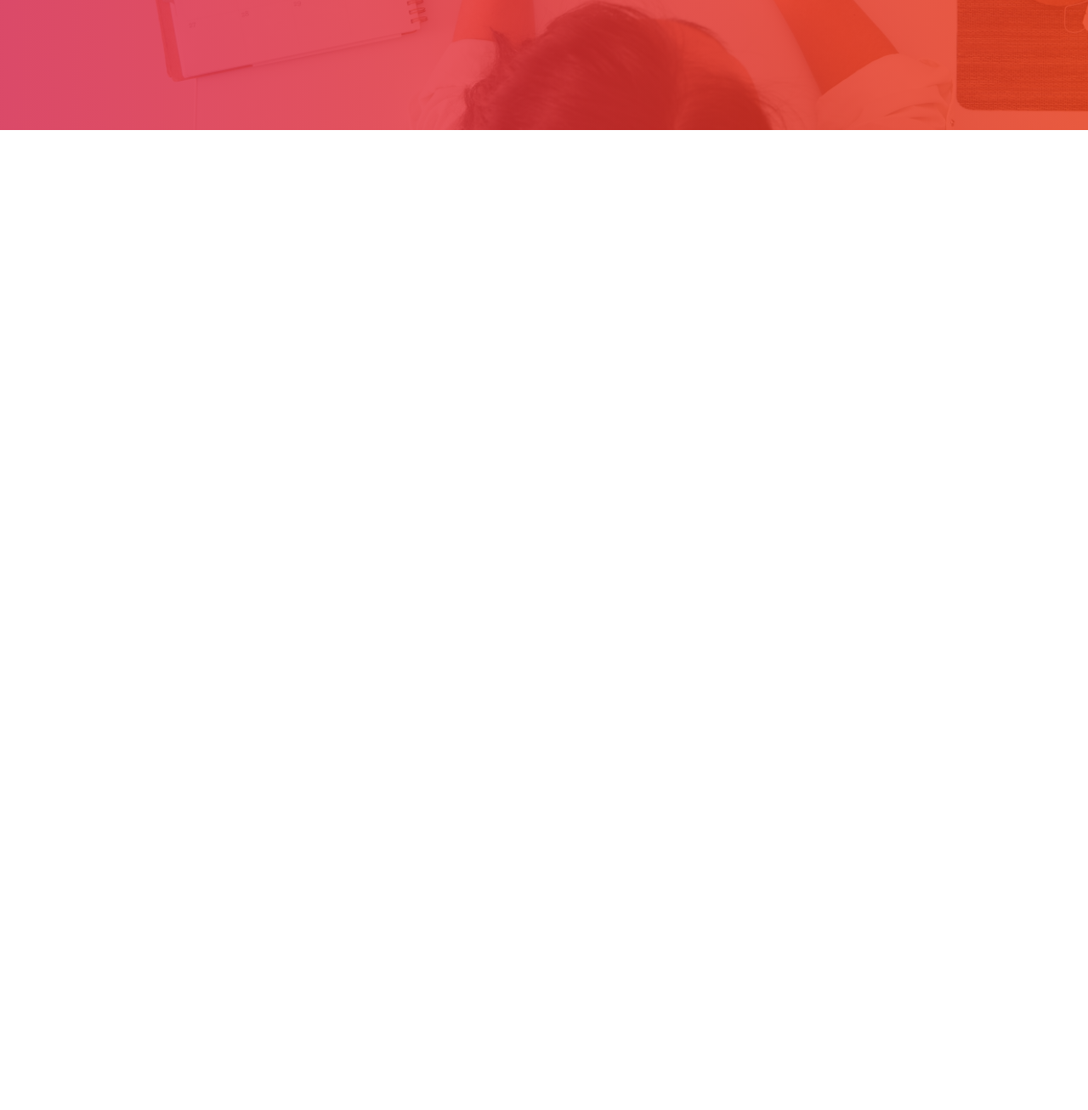
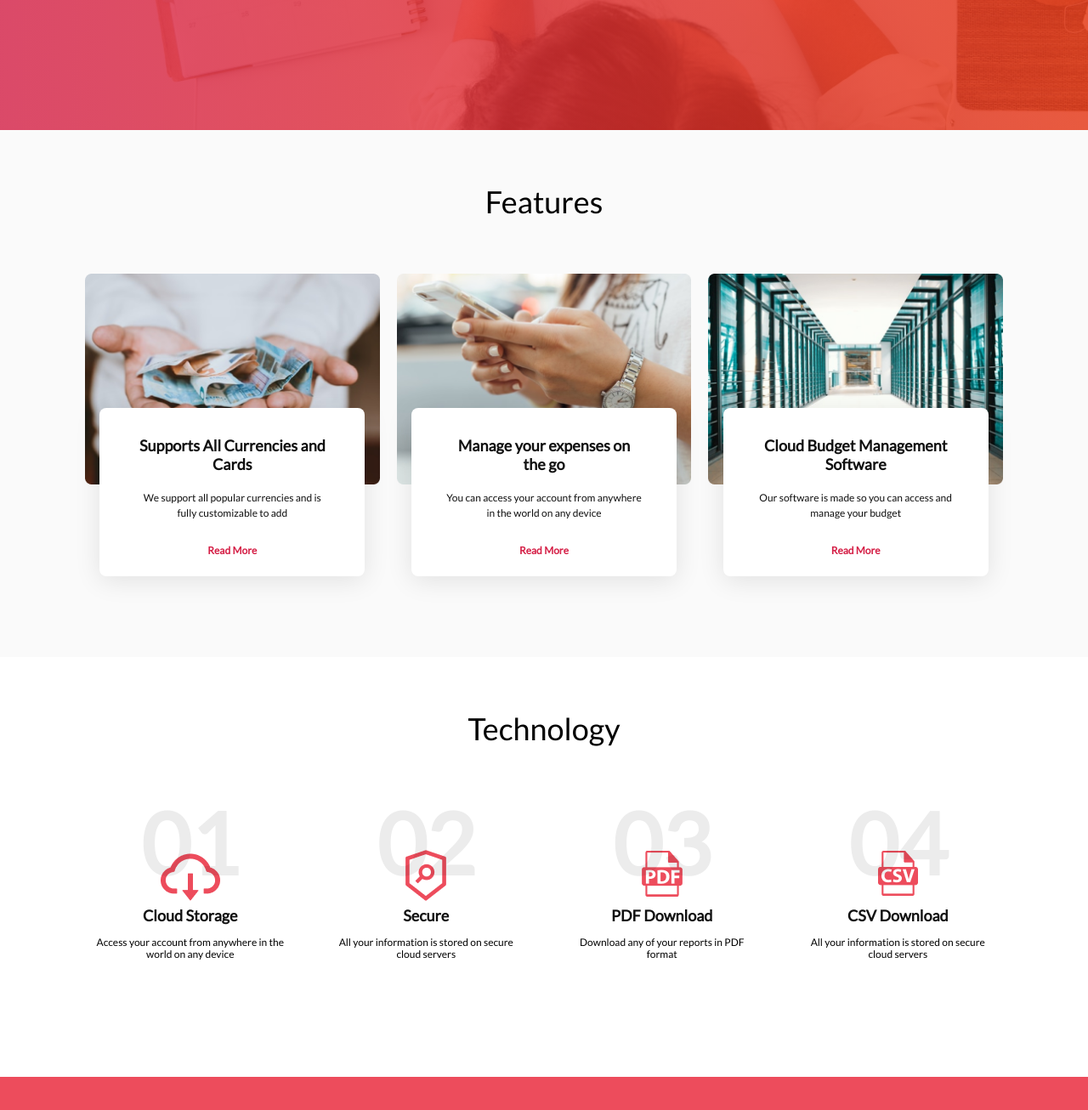
Before and after one commit to Pomorskyi/bold_testTask, a plain HTML site: page index.html in a window 1280 px wide. Shown: the part 658-1964 px from the top of the page at 85% size. Before the commit the page ends 811 px from the top, so only its background shows below. Drawn offline with Linux system fonts and the light colour scheme.

Commit message:
Technology and features sections added

```diff
--- a/index.html
+++ b/index.html
@@ -49,5 +49,72 @@
         </div>
       </div>
     </header>
+    <div class="features">
+      <div class="container">
+        <h3 class="content_h3">Features</h3>
+        <div class="featuresCardsOuter">
+          <div class="feature_card">
+            <img src="./content/features-1.png" alt="features-1" />
+            <div class="feature_card_inner">
+              <h4>Supports All Currencies and Cards</h4>
+              <p>
+                We support all popular currencies and is fully customizable to
+                add
+              </p>
+              <a href="#">Read More</a>
+            </div>
+          </div>
+          <div class="feature_card">
+            <img src="./content/features-2.png" alt="features-2" />
+            <div class="feature_card_inner">
+              <h4>Manage your expenses on the go</h4>
+              <p>
+                You can access your account from anywhere in the world on any
+                device
+              </p>
+              <a href="#">Read More</a>
+            </div>
+          </div>
+          <div class="feature_card">
+            <img src="./content/features-3.png" alt="features-3" />
+            <div class="feature_card_inner">
+              <h4>Cloud Budget Management Software</h4>
+              <p>
+                Our software is made so you can access and manage your budget
+              </p>
+              <a href="#">Read More</a>
+            </div>
+          </div>
+        </div>
+      </div>
+    </div>
+    <div class="technology">
+      <div class="container">
+        <h3 class="content_h3">Technology</h3>
+        <div class="technologyCardsOuter">
+          <div class="technology_card" id="technology1">
+            <h1>01</h1>
+            <h2>Cloud Storage</h2>
+            <p>Access your account from anywhere in the world on any device</p>
+          </div>
+          <div class="technology_card" id="technology2">
+            <h1>02</h1>
+            <h2>Secure</h2>
+            <p>All your information is stored on secure cloud servers</p>
+          </div>
+          <div class="technology_card" id="technology3">
+            <h1>03</h1>
+            <h2>PDF Download</h2>
+            <p>Download any of your reports in PDF format</p>
+          </div>
+          <div class="technology_card" id="technology4">
+            <h1>04</h1>
+            <h2>CSV Download</h2>
+            <p>All your information is stored on secure cloud servers</p>
+          </div>
+        </div>
+      </div>
+    </div>
+    <div class="stayfocused"></div>
   </body>
 </html>
--- a/style/style.css
+++ b/style/style.css
@@ -82,6 +82,7 @@ body {
 }
 
 .header_btn {
+  cursor: pointer;
   text-transform: uppercase;
   display: block;
   margin: 39px auto;
@@ -91,5 +92,163 @@ body {
   font-size: 14px;
   background-color: #fff;
   border: none;
-  border-radius: 10px;
+  border-radius: 6px;
 }
+
+.features {
+  background-color: #fafafa;
+  padding-bottom: 200px;
+}
+
+.content_h3 {
+  margin: 0;
+  padding-top: 63px;
+  text-align: center;
+  font-size: 36px;
+  line-height: 43px;
+  font-weight: 500;
+}
+
+.featuresCardsOuter {
+  display: flex;
+  align-items: center;
+  gap: 10px 20px;
+  margin: 0 15px;
+  padding-top: 63px;
+}
+
+.feature_card {
+  width: 350px;
+  border-radius: 8px;
+  position: relative;
+}
+
+.feature_card > img {
+  object-fit: cover;
+  max-width: 100%;
+}
+
+.feature_card_inner {
+  position: absolute;
+  bottom: -105px;
+  background-color: #fff;
+  width: 90%;
+  height: 198px;
+  left: 5%;
+  box-shadow: 0px 5px 30px rgba(0, 0, 0, 0.1);
+  border-radius: 8px;
+  align-items: center;
+}
+
+.feature_card_inner > h4 {
+  text-align: center;
+  font-weight: 700;
+  font-size: 18px;
+  line-height: 22px;
+  color: #101010;
+  margin: 33px auto 0 auto;
+  max-width: 230px;
+  padding-right: 10px;
+  padding-left: 10px;
+}
+
+.feature_card_inner > p {
+  margin: 20px auto 0 auto;
+  max-width: 230px;
+  height: 57px;
+  text-align: center;
+  font-weight: normal;
+  font-size: 12px;
+  line-height: 150%;
+  color: #101010;
+  padding-right: 10px;
+  padding-left: 10px;
+}
+
+.feature_card_inner > a {
+  text-decoration: none;
+  display: block;
+  margin: 5px auto 0 auto;
+  font-style: normal;
+  font-weight: bold;
+  font-size: 12px;
+  line-height: 150%;
+  text-align: center;
+  color: #d52047;
+  width: fit-content;
+}
+
+.technology {
+  background-color: #fff;
+}
+
+.technologyCardsOuter {
+  display: flex;
+  align-items: center;
+  gap: 10px 30px;
+  margin: 0 15px;
+  padding-top: 52px;
+  padding-bottom: 80px;
+}
+
+.technology_card {
+  width: 255px;
+  height: 256px;
+  border-radius: 8px;
+  position: relative;
+}
+
+.technology_card > h1 {
+  text-align: center;
+  font-weight: bold;
+  font-size: 100px;
+  line-height: 120px;
+  text-align: center;
+  color: rgba(16, 16, 16, 0.08);
+  margin: 0;
+  padding-right: 10px;
+  padding-left: 10px;
+}
+
+.technology_card > h2 {
+  font-weight: bold;
+  font-size: 18px;
+  line-height: 22px;
+  text-align: center;
+  color: #101010;
+  padding-right: 10px;
+  padding-left: 10px;
+}
+
+.technology_card > p {
+  font-size: 12px;
+  line-height: 14px;
+  text-align: center;
+  color: #000000;
+  padding-right: 10px;
+  padding-left: 10px;
+  margin: 0 auto;
+}
+
+#technology1 {
+  background: url(../content/technology-1.png) no-repeat;
+  background-position: 50% 35%;
+}
+#technology2 {
+  background: url(../content/technology-2.png) no-repeat;
+  background-position: 50% 35%;
+}
+#technology3 {
+  background: url(../content/technology-3.png) no-repeat;
+  background-position: 50% 35%;
+}
+#technology4 {
+  background: url(../content/technology-4.png) no-repeat;
+  background-position: 50% 35%;
+}
+
+.stayfocused {
+  width: 100%;
+  height: 500px;
+  background-color: #ed4c5c;
+}
```
Also changed, not shown: content/features-1.png (added), content/features-2.png (added), content/features-3.png (added), content/technology-1.png (added), content/technology-2.png (added), content/technology-3.png (added), content/technology-4.png (added).
